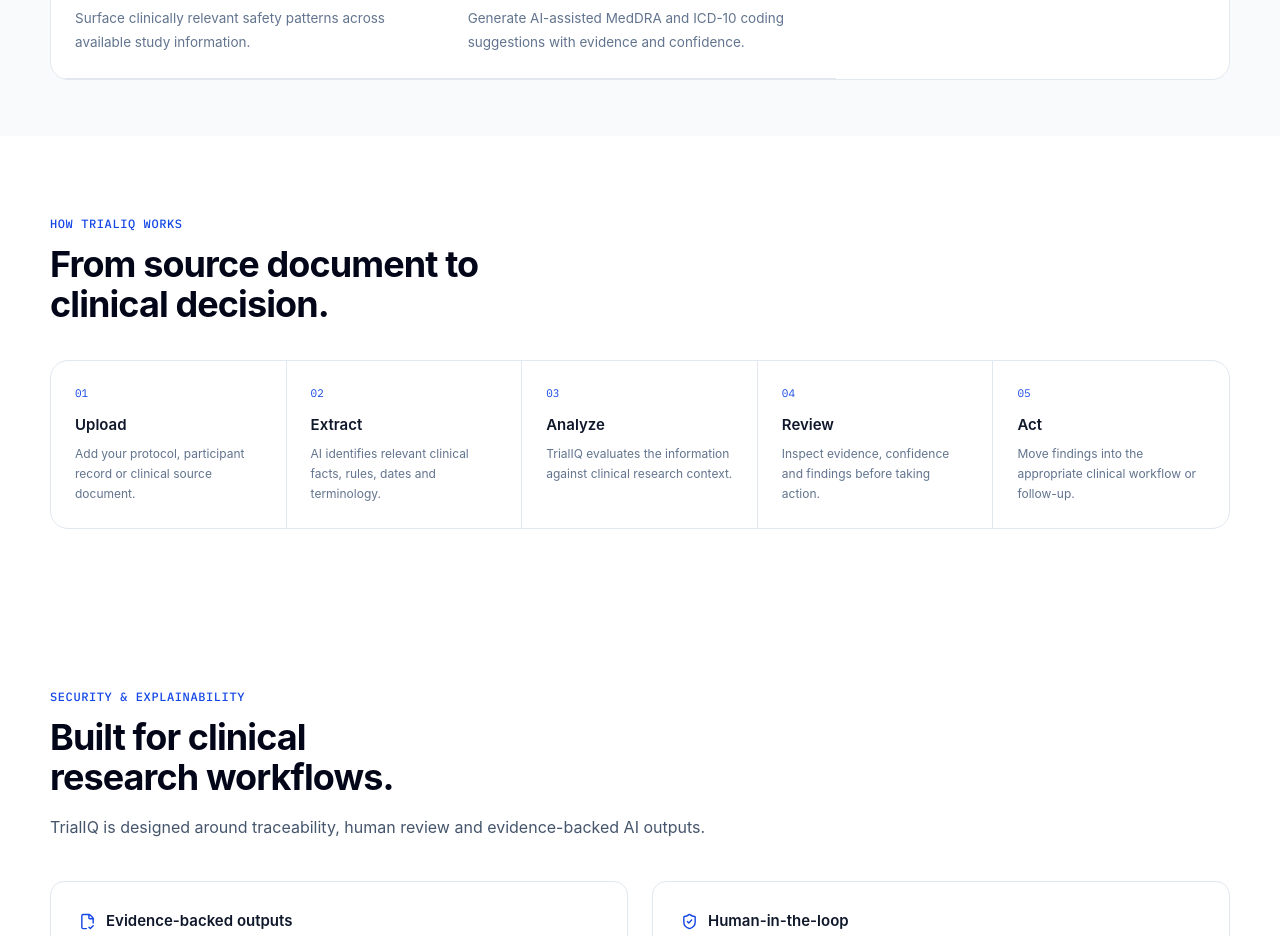
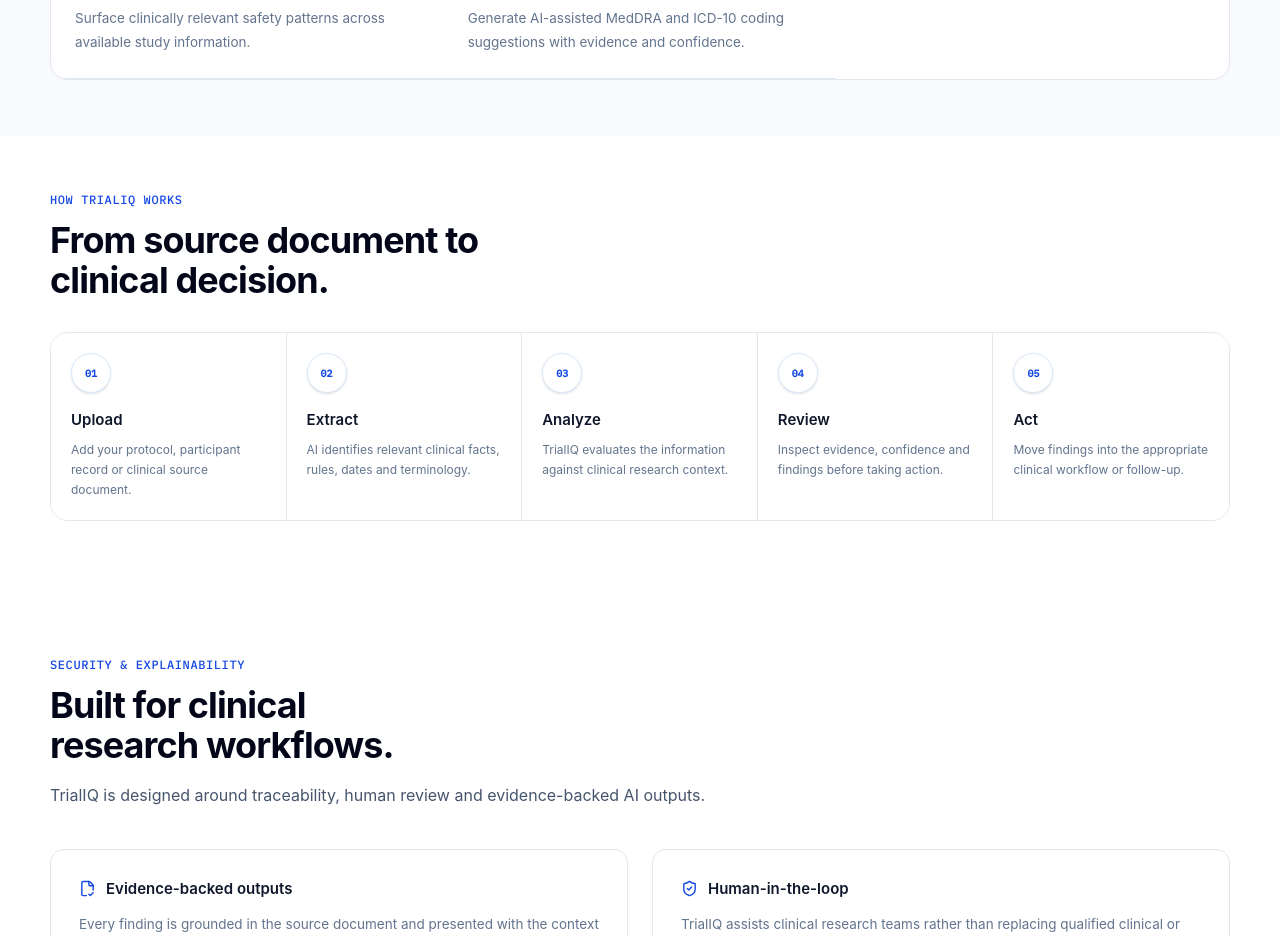
Before and after one commit to Zunaid24/trialiq, a Next.js app: page / in a window 1280 px wide. Shown: the part 1800-2736 px from the top of the page. Built offline with nearby package versions, Linux system fonts and the light colour scheme.

Commit message:
Polish landing page UX

```diff
--- a/components/Workflow.tsx
+++ b/components/Workflow.tsx
@@ -37,12 +37,11 @@ export default function Workflow() {
   return (
     <section
       id="workflow"
-      className="bg-white px-5 py-20 md:px-8"
+      className="bg-white px-5 py-14 md:px-8"
     >
       <div className="mx-auto max-w-[1180px]">
 
-        <div className="mb-9">
-
+        <div className="mb-8">
           <p className="font-mono text-xs font-medium uppercase tracking-wider text-blue-700">
             How TrialIQ Works
           </p>
@@ -52,39 +51,36 @@ export default function Workflow() {
             <br className="hidden md:block" />
             clinical decision.
           </h2>
-
         </div>
 
+        <div className="relative">
+          <div className="absolute left-[10%] right-[10%] top-5 hidden h-px bg-blue-100 md:block" />
 
-        <div className="grid overflow-hidden rounded-2xl border border-slate-200 bg-white md:grid-cols-5">
-
+          <div className="relative grid overflow-hidden rounded-2xl border border-slate-200 bg-white md:grid-cols-5">
             {steps.map((step, index) => (
               <div
                 key={step.number}
-              className={`p-6 ${
+                className={`relative bg-white p-5 ${
                   index !== steps.length - 1
                     ? "border-b border-slate-200 md:border-b-0 md:border-r"
                     : ""
                 }`}
               >
+                <div className="relative z-10 flex h-10 w-10 items-center justify-center rounded-full border border-blue-100 bg-white font-mono text-[10px] font-semibold text-blue-700 shadow-sm">
+                  {step.number}
+                </div>
 
-              <p className="font-mono text-[11px] text-blue-700">
-                {step.number}
-              </p>
-
-              <h4 className="mt-3 text-[15px] font-semibold text-slate-900">
+                <h4 className="mt-4 text-[15px] font-semibold text-slate-900">
                   {step.title}
                 </h4>
 
                 <p className="mt-2 text-xs leading-5 text-slate-500">
                   {step.description}
                 </p>
-
               </div>
             ))}
-
           </div>
-
+        </div>
       </div>
     </section>
   );
```
Lines whose indentation alone changed are shown as unchanged.
